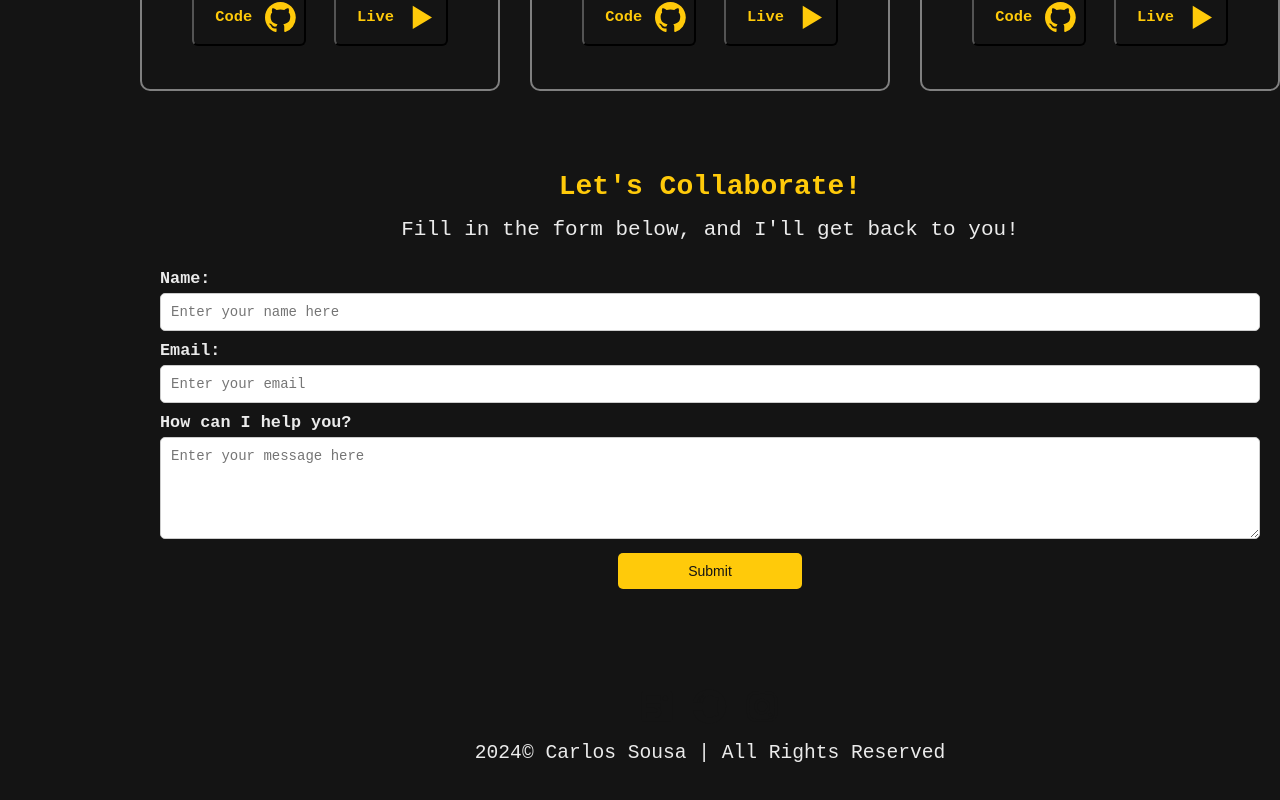
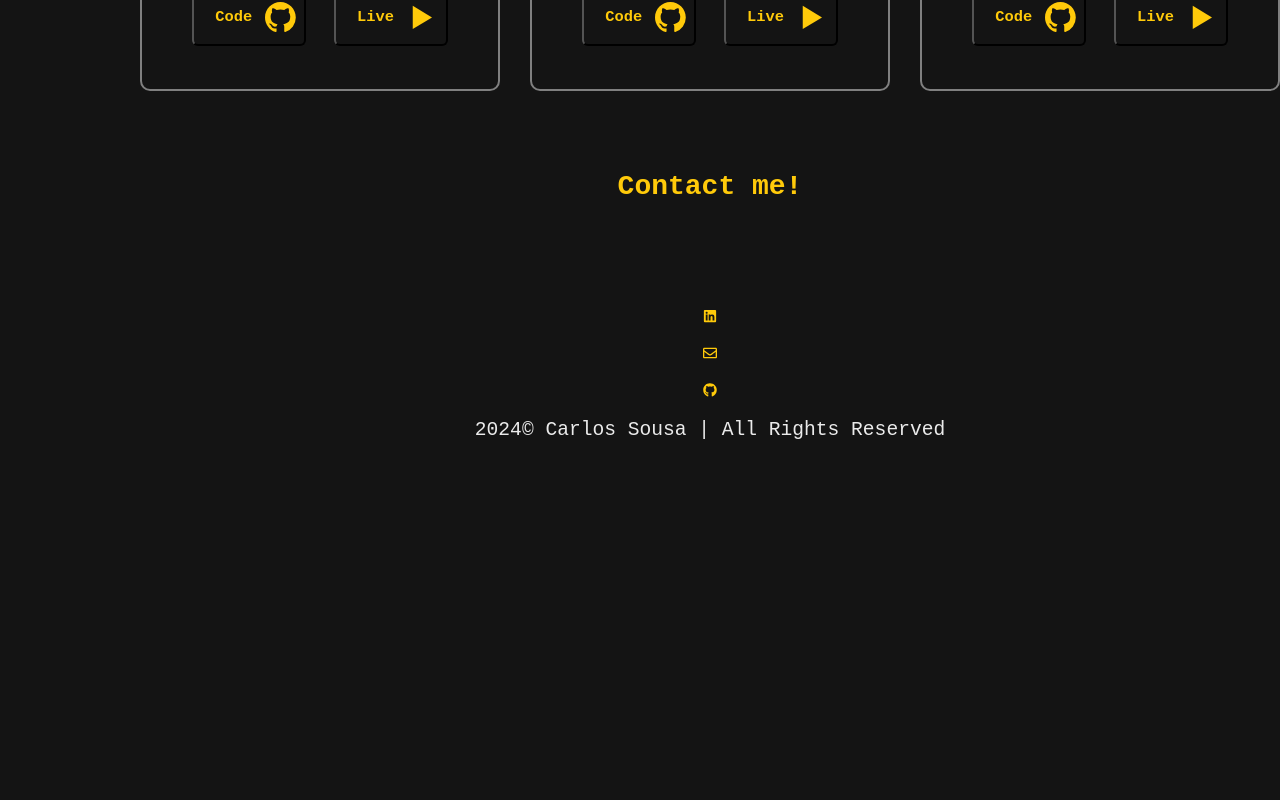
Before and after one commit to Cmbs86/cmbs86-portfolio, a React (Vite) app: page / in a window 1280 px wide. Shown: the part 2431-3231 px from the top of the page. After the commit the page ends 2918 px from the top, so only its background shows below. Built offline with nearby package versions, Linux system fonts and the light colour scheme; a web font is replaced by a local one.

Commit message:
refactor: Add ContactCard component and update Footer component

```diff
--- /dev/null
+++ b/src/components/ContactCard.jsx
@@ -0,0 +1,13 @@
+import React from "react";
+
+const ContactCard = ({ link, title, icon }) => {
+  return (
+    <div className="social-icons">
+      <a href={link} title={title} target="_blank">
+        {icon}
+      </a>
+    </div>
+  );
+};
+
+export default ContactCard;
--- a/src/components/Footer.jsx
+++ b/src/components/Footer.jsx
@@ -1,27 +1,44 @@
+import { FaGithub } from "react-icons/fa";
+import { FaRegEnvelope } from "react-icons/fa";
+import { FaLinkedin } from "react-icons/fa";
+
+import ContactCard from "./ContactCard.jsx";
+
+// <FaRegEnvelope />
+// <FaLinkedin />
+
 function Footer() {
-
   const currentYear = new Date().getFullYear();
   return (
     <>
       <footer>
         <div className="social-icons">
-          <a href="https://www.linkedin.com/" target="_blank">
-            <i className="fab fa-linkedin"></i>
-          </a>
-          <a href="https://github.com/" target="_blank">
-            <i className="fab fa-github"></i>
-          </a>
-          <a href="https://www.instagram.com/" target="_blank">
-            <i className="fab fa-instagram"></i>
-          </a>
+          <ContactCard
+            link={"https://www.linkedin.com/in/carlos-brito-de-sousa/"}
+            title={"LinkedIn"}
+            icon={<FaLinkedin />}
+          />
+
+          <ContactCard
+            link={"mailto:carlosmbs86@outlook.ie"}
+            title={"Email"}
+            icon={<FaRegEnvelope />}
+          />
+
+          <ContactCard
+            link={"https://github.com/Cmbs86"}
+            title={"GitHub"}
+            icon={<FaGithub />}
+          />
         </div>
 
-        <p className="copyright"> {currentYear}&copy; Carlos Sousa |  All Rights Reserved</p>
+        <p className="copyright">
+          {" "}
+          {currentYear}&copy; Carlos Sousa | All Rights Reserved
+        </p>
       </footer>
     </>
   );
 }
 
-
-
 export default Footer;
--- a/src/components/Main.jsx
+++ b/src/components/Main.jsx
@@ -108,9 +108,9 @@ function Main() {
             </div>
           </section>
           <div className="form">
-            <h3>Let's Collaborate!</h3>
-            <p>Fill in the form below, and I'll get back to you!</p>
-            <form id="contact" action="#" method="post">
+            <h3>Contact me!</h3>
+            {/* <p>Fill in the form below, and I'll get back to you!</p> */}
+            {/* <form id="contact" action="#" method="post">
               <label for="name">Name:</label>
               <input
                 type="text"
@@ -139,7 +139,7 @@ function Main() {
               ></textarea>
 
               <input type="submit" value="Submit" />
-            </form>
+            </form> */}
           </div>
         </main>
 
```
